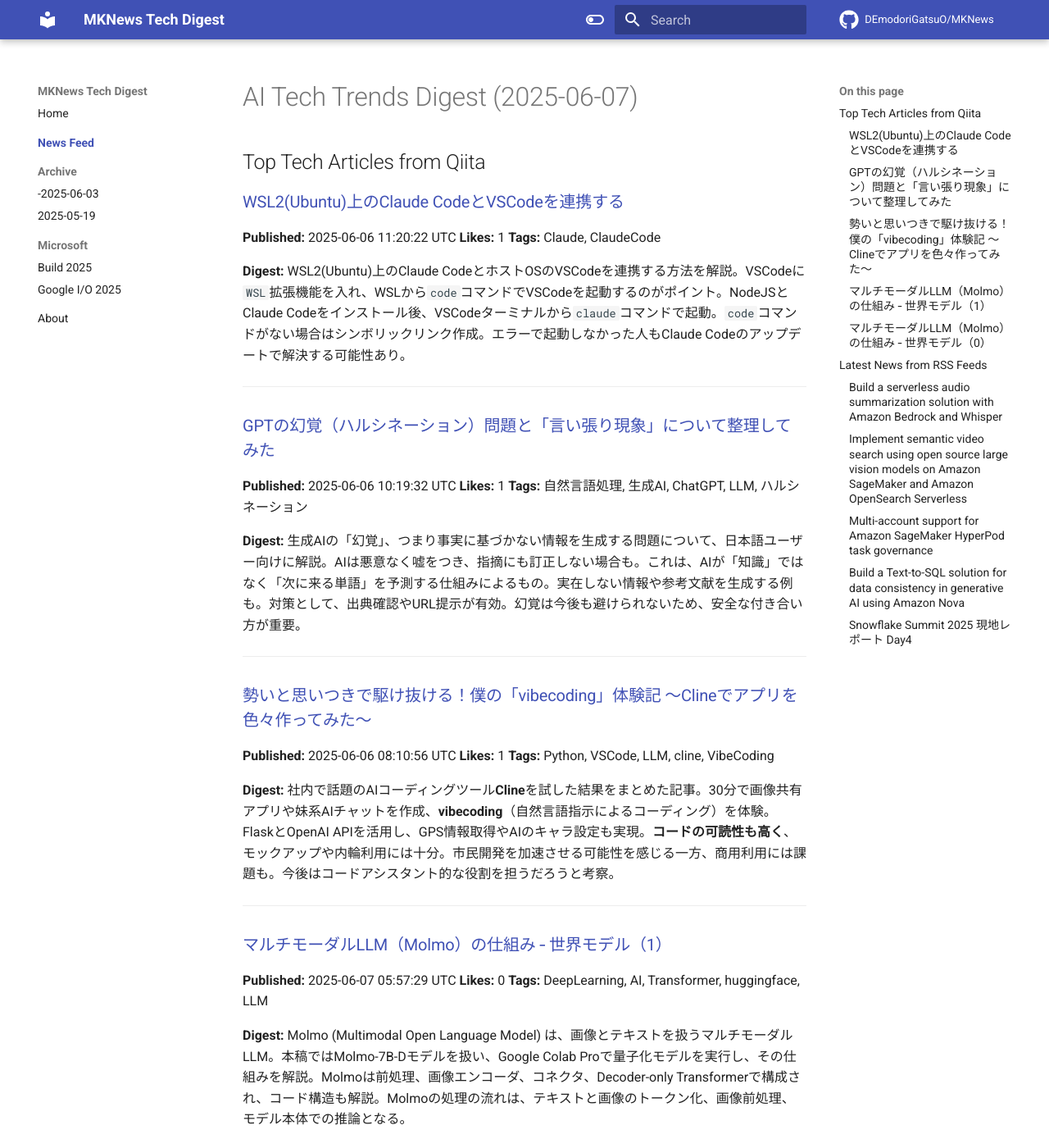
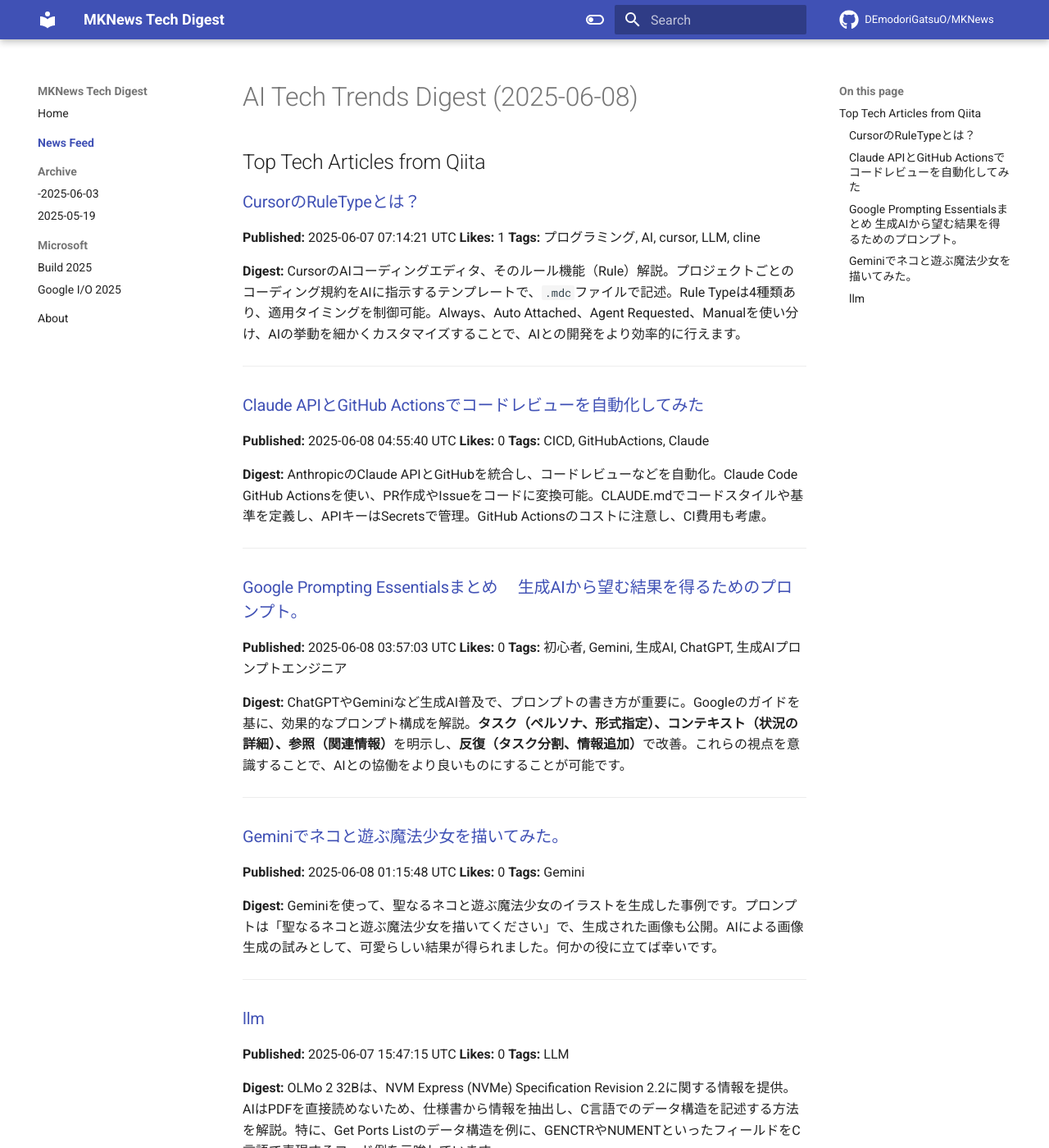
Before and after one commit to DEmodoriGatsuO/MKNews, an MkDocs documentation site: the page built from docs/news/index.md, in a window 1280 px wide and 1400 px high. Shown: the whole window at 82% size. Built offline with MkDocs 1.6.1 and Material for MkDocs 9.7.7, drawn with Linux system fonts in a browser that asks for light colours; comment, search, counter and statistics services are not loaded; some of the changed text lies outside the part shown.

Commit message:
Automated AI Tech Digest - 2025-06-08

```diff
--- a/docs/news/index.md
+++ b/docs/news/index.md
@@ -1,108 +1,55 @@
-# AI Tech Trends Digest (2025-06-07)
+# AI Tech Trends Digest (2025-06-08)
 
 
 ## Top Tech Articles from Qiita
 
 
-### [WSL2(Ubuntu)上のClaude CodeとVSCodeを連携する](https://qiita.com/s_moriyama/items/5c78099d9f1f9586d2b0)
-**Published:** 2025-06-06 11:20:22 UTC
+### [CursorのRuleTypeとは？](https://qiita.com/OtsukaTomoaki/items/b363de543251b11b3d98)
+**Published:** 2025-06-07 07:14:21 UTC
 **Likes:** 1
-**Tags:** Claude, ClaudeCode
+**Tags:** プログラミング, AI, cursor, LLM, cline
 
 **Digest:**
-WSL2(Ubuntu)上のClaude CodeとホストOSのVSCodeを連携する方法を解説。VSCodeに`WSL`拡張機能を入れ、WSLから`code`コマンドでVSCodeを起動するのがポイント。NodeJSとClaude Codeをインストール後、VSCodeターミナルから`claude`コマンドで起動。`code`コマンドがない場合はシンボリックリンク作成。エラーで起動しなかった人もClaude Codeのアップデートで解決する可能性あり。
+CursorのAIコーディングエディタ、そのルール機能（Rule）解説。プロジェクトごとのコーディング規約をAIに指示するテンプレートで、`.mdc`ファイルで記述。Rule Typeは4種類あり、適用タイミングを制御可能。Always、Auto Attached、Agent Requested、Manualを使い分け、AIの挙動を細かくカスタマイズすることで、AIとの開発をより効率的に行えます。
 
 ---
 
-### [GPTの幻覚（ハルシネーション）問題と「言い張り現象」について整理してみた](https://qiita.com/shinofujita/items/36dc72852db69a4f83b7)
-**Published:** 2025-06-06 10:19:32 UTC
-**Likes:** 1
-**Tags:** 自然言語処理, 生成AI, ChatGPT, LLM, ハルシネーション
+### [Claude APIとGitHub Actionsでコードレビューを自動化してみた](https://qiita.com/zumax/items/052f7de0930e1dcdea96)
+**Published:** 2025-06-08 04:55:40 UTC
+**Likes:** 0
+**Tags:** CICD, GitHubActions, Claude
 
 **Digest:**
-生成AIの「幻覚」、つまり事実に基づかない情報を生成する問題について、日本語ユーザー向けに解説。AIは悪意なく嘘をつき、指摘にも訂正しない場合も。これは、AIが「知識」ではなく「次に来る単語」を予測する仕組みによるもの。実在しない情報や参考文献を生成する例も。対策として、出典確認やURL提示が有効。幻覚は今後も避けられないため、安全な付き合い方が重要。
+AnthropicのClaude APIとGitHubを統合し、コードレビューなどを自動化。Claude Code GitHub Actionsを使い、PR作成やIssueをコードに変換可能。CLAUDE.mdでコードスタイルや基準を定義し、APIキーはSecretsで管理。GitHub Actionsのコストに注意し、CI費用も考慮。
 
 ---
 
-### [勢いと思いつきで駆け抜ける！僕の「vibecoding」体験記 〜Clineでアプリを色々作ってみた〜](https://qiita.com/Odin/items/6f34c3b5b08c8b1fcdcc)
-**Published:** 2025-06-06 08:10:56 UTC
-**Likes:** 1
-**Tags:** Python, VSCode, LLM, cline, VibeCoding
+### [Google Prompting Essentialsまとめ 　生成AIから望む結果を得るためのプロンプト。](https://qiita.com/udkun/items/99b0a0e17d88defccce9)
+**Published:** 2025-06-08 03:57:03 UTC
+**Likes:** 0
+**Tags:** 初心者, Gemini, 生成AI, ChatGPT, 生成AIプロンプトエンジニア
 
 **Digest:**
-社内で話題のAIコーディングツール**Cline**を試した結果をまとめた記事。30分で画像共有アプリや妹系AIチャットを作成、**vibecoding**（自然言語指示によるコーディング）を体験。FlaskとOpenAI APIを活用し、GPS情報取得やAIのキャラ設定も実現。**コードの可読性も高く**、モックアップや内輪利用には十分。市民開発を加速させる可能性を感じる一方、商用利用には課題も。今後はコードアシスタント的な役割を担うだろうと考察。
+ChatGPTやGeminiなど生成AI普及で、プロンプトの書き方が重要に。Googleのガイドを基に、効果的なプロンプト構成を解説。**タスク（ペルソナ、形式指定）、コンテキスト（状況の詳細）、参照（関連情報）**を明示し、**反復（タスク分割、情報追加）**で改善。これらの視点を意識することで、AIとの協働をより良いものにすることが可能です。
 
 ---
 
-### [マルチモーダルLLM（Molmo）の仕組み ‐ 世界モデル（1）](https://qiita.com/shinya_2024/items/cf8e89771e682b93a23f)
-**Published:** 2025-06-07 05:57:29 UTC
+### [Geminiでネコと遊ぶ魔法少女を描いてみた。](https://qiita.com/nori-channel/items/332030534b49afff8224)
+**Published:** 2025-06-08 01:15:48 UTC
 **Likes:** 0
-**Tags:** DeepLearning, AI, Transformer, huggingface, LLM
+**Tags:** Gemini
 
 **Digest:**
-Molmo (Multimodal Open Language Model) は、画像とテキストを扱うマルチモーダルLLM。本稿ではMolmo-7B-Dモデルを扱い、Google Colab Proで量子化モデルを実行し、その仕組みを解説。Molmoは前処理、画像エンコーダ、コネクタ、Decoder-only Transformerで構成され、コード構造も解説。Molmoの処理の流れは、テキストと画像のトークン化、画像前処理、モデル本体での推論となる。
+Geminiを使って、聖なるネコと遊ぶ魔法少女のイラストを生成した事例です。プロンプトは「聖なるネコと遊ぶ魔法少女を描いてください」で、生成された画像も公開。AIによる画像生成の試みとして、可愛らしい結果が得られました。何かの役に立てば幸いです。
 
 ---
 
-### [マルチモーダルLLM（Molmo）の仕組み ‐ 世界モデル（0）](https://qiita.com/shinya_2024/items/38be2ff931b5b119b3bd)
-**Published:** 2025-06-07 05:47:22 UTC
+### [llm](https://qiita.com/ikegami-t/items/d8a02ceeb7c592833fa5)
+**Published:** 2025-06-07 15:47:15 UTC
 **Likes:** 0
-**Tags:** DeepLearning, AI, Transformer, huggingface, LLM
+**Tags:** LLM
 
 **Digest:**
-本記事は「マルチモーダルLLM（Molmo）の仕組み」のサブ記事で、Transformer、CLIP、ViTといったモデルの基礎知識や、VSCodeのショートカット、Pythonのデータサイズ調査、再帰関数、標準出力リダイレクト、GPUメモリ解放などの便利なテクニックを紹介。これらは連載を読む上での事前知識や、モデル調査に役立つ情報としてまとめられています。
+OLMo 2 32Bは、NVM Express (NVMe) Specification Revision 2.2に関する情報を提供。AIはPDFを直接読めないため、仕様書から情報を抽出し、C言語でのデータ構造を記述する方法を解説。特に、Get Ports Listのデータ構造を例に、GENCTRやNUMENTといったフィールドをC言語で表現するコード例を示唆しています。
 
 ---
-
-## Latest News from RSS Feeds
-
-
-### [Build a serverless audio summarization solution with Amazon Bedrock and Whisper](https://aws.amazon.com/blogs/machine-learning/build-a-serverless-audio-summarization-solution-with-amazon-bedrock-and-whisper/)
-**Source:** AWS ML Blog
-**Published:** 2025-06-06 17:34:31 UTC
-**Tags:** Amazon API Gateway, Amazon Bedrock, Amazon Bedrock Guardrails, Amazon EventBridge, Application Integration, Architecture, AWS Step Functions, Best Practices, Generative AI, Technical How-to
-
-**Digest:**
-Amazon Bedrockを活用し、会議やインタビューを自動で要約するサーバーレスソリューションを紹介。OpenAI Whisper Large V3 Turboで音声テキスト化、Claudeで要約、GuardrailsでPIIを自動的に秘匿化。AWS Lambda、Step Functions、Reactフロントエンドを組み合わせ、効率的な処理を実現。セキュリティとコンプライアンスを重視し、クリーンアップ方法も解説しています。
-
----
-
-### [Implement semantic video search using open source large vision models on Amazon SageMaker and Amazon OpenSearch Serverless](https://aws.amazon.com/blogs/machine-learning/implement-semantic-video-search-using-open-source-large-vision-models-on-amazon-sagemaker-and-amazon-opensearch-serverless/)
-**Source:** AWS ML Blog
-**Published:** 2025-06-06 17:13:27 UTC
-**Tags:** Amazon Machine Learning, Amazon OpenSearch Service, Amazon SageMaker, Amazon SageMaker AI, Best Practices, Technical How-to, Generative AI, Video analysis
-
-**Digest:**
-動画検索の需要増に対応し、自然言語や画像で動画内検索を可能にする手法を紹介。大規模言語モデル（LVM）を活用し、Amazon SageMakerとOpenSearch Serverlessを用いて動画インデックスと検索パイプラインを構築。CLIP, OpenCLIP, SigLIPなどのLVMによる高精度な動画セグメント検索を実現。コードサンプルも提供。
-
----
-
-### [Multi-account support for Amazon SageMaker HyperPod task governance](https://aws.amazon.com/blogs/machine-learning/multi-account-support-for-amazon-sagemaker-hyperpod-task-governance/)
-**Source:** AWS ML Blog
-**Published:** 2025-06-06 16:55:56 UTC
-**Tags:** Amazon Elastic Kubernetes Service, Amazon SageMaker HyperPod, Artificial Intelligence, AWS Identity and Access Management (IAM), Best Practices, Intermediate (200)
-
-**Digest:**
-AWSは、GPUの共有利用を促進するため、Amazon SageMaker HyperPodを活用したマルチアカウントアクセス設定を紹介。  異なるAWSアカウント間でデータサイエンティストがEKSクラスタにアクセスし、S3データにアクセスする方法を解説。 SageMaker HyperPodのタスクガバナンスにより、チームごとのリソース制限が可能。  IAMロールとEKS Pod Identity、S3 Access Pointsを組み合わせ、安全な環境を構築します。
-
----
-
-### [Build a Text-to-SQL solution for data consistency in generative AI using Amazon Nova](https://aws.amazon.com/blogs/machine-learning/build-a-text-to-sql-solution-for-data-consistency-in-generative-ai-using-amazon-nova/)
-**Source:** AWS ML Blog
-**Published:** 2025-06-06 16:53:35 UTC
-**Tags:** Amazon Bedrock, Amazon Nova, Customer Solutions, Technical How-to
-
-**Digest:**
-企業は正確なリアルタイム分析を必要とし、Text-to-SQLは非技術者でもデータにアクセスできるようにします。 Amazon BedrockのAmazon Nova LLMを活用し、**Text-to-SQLは構造化データから正確なSQLを生成**。RAGやBIよりも、**スキーマに準拠した結果を確実に得られ**、操作的なクエリに最適です。サンプルコードと実行手順も提供。
-
----
-
-### [Snowflake Summit 2025 現地レポート Day4](https://blog.jbs.co.jp/entry/2025/06/06/154138)
-**Source:** JBS Blog
-**Published:** 2025-06-06 06:41:38 UTC
-**Tags:** snowflake, AI
-
-**Digest:**
-Data&AI事業部の和村です。Snowflake Summit最終日、サンフランシスコの熱気をお届けします！AIエージェントを用いた会話アプリ開発のデモなど、Cortex AI関連セッションが印象的でした。Day1～3の様子も踏まえ、データ活用に関する最新情報が満載の4日間でした。
-
----
```
